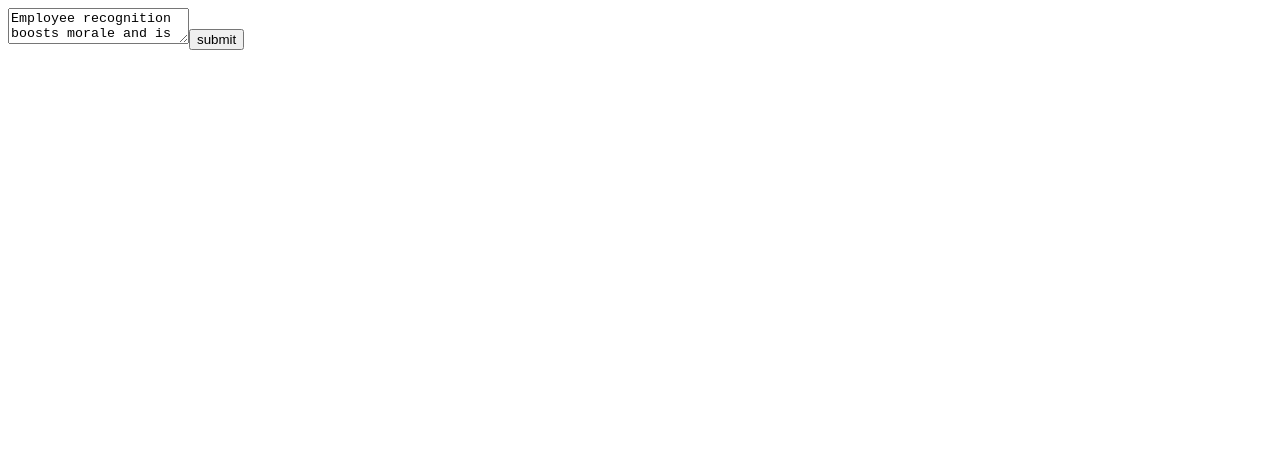
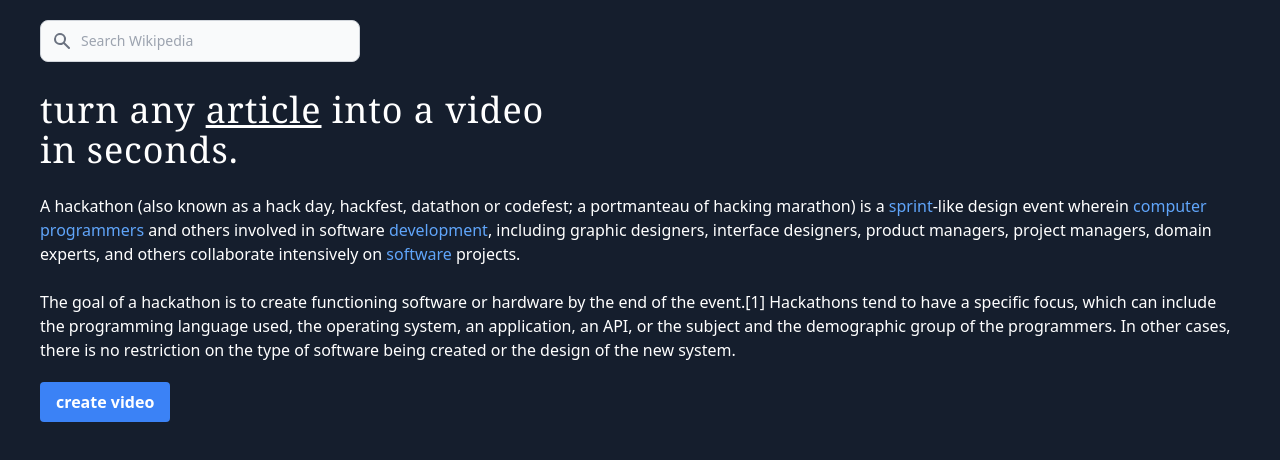
Before and after one commit to xujustinj/htn-2022, a React (Create React App) app in the folder client/: page / in a window 1280 px wide. Shown: the top 460 px of the page. Built offline with nearby package versions, Linux system fonts and the light colour scheme; no server answers.

Commit message:
initialized tailwind css for front end

```diff
--- /dev/null
+++ b/client/postcss.config.js
@@ -0,0 +1,6 @@
+module.exports = {
+  plugins: {
+    tailwindcss: {},
+    autoprefixer: {},
+  },
+}
--- a/client/src/App.jsx
+++ b/client/src/App.jsx
@@ -1,4 +1,6 @@
 import React, { useState } from "react";
+import { Navbar } from "./components/common/Navbar/Navbar";
+import { Body } from "./components/common/Body/Body";
 
 
 const API_URL = process.env.REACT_APP_API_URL;
@@ -14,8 +16,6 @@ async function getSummary(text){
       return await response.json().summary;
 }
 
-
-
 function App() {
      // Text source: https://ugo-ii.com/products/content
   const [text, setText] = useState(
@@ -25,23 +25,17 @@ function App() {
 
   const submit = async () => {
     setSummary(await getSummary(text));
+
+
   };
 
 
 
 
   return (
-    <div>
-      <form
-        onSubmit={(e) => {
-          e.preventDefault();
-          submit();
-        }}
-      >
-        <textarea value={text} onChange={(e) => setText(e.target.value)} />
-        <input type="submit" value="submit" />
-      </form>
-      <p>{summary}</p>
+    <div className="w-full h-full bg-myBlue ">
+      <Navbar />
+      <Body />
     </div>
   );
 }
--- /dev/null
+++ b/client/src/components/common/Body/Body.jsx
@@ -0,0 +1,20 @@
+import * as React from 'react';
+import { FontAwesomeIcon } from '@fortawesome/react-fontawesome';
+import { faSearch } from '@fortawesome/free-solid-svg-icons';
+
+export function Body() {
+    return (
+        <>
+            <h1 className='text-white ml-10 mr-10 text-4xl font-serif mt-3  tracking-wide	'>
+                turn any <u>article</u> into a video <br></br> in seconds.
+            </h1>
+            <br/>
+            <p className='text-white ml-10 mr-10'>A hackathon (also known as a hack day, hackfest, datathon or codefest; a portmanteau of hacking marathon) is a <a>sprint</a>-like design event wherein <a>computer programmers</a> and others involved in software <a>development</a>, including graphic designers,  interface designers, product managers, project managers, domain experts, and others collaborate intensively on <a>software</a> projects. <br/><br/>
+
+The goal of a hackathon is to create functioning software or hardware by the end of the event.[1] Hackathons tend to have a specific focus, which can include the programming language used, the operating system, an application, an API, or the subject and the demographic group of the programmers. In other cases, there is no restriction on the type of software being created or the design of the new system.</p>
+<button class="bg-blue-500 hover:bg-blue-700 text-white font-bold py-2 px-4 rounded ml-10 mt-5">
+  create video
+</button>
+        </>
+            )
+}
--- /dev/null
+++ b/client/src/components/common/Navbar/Navbar.jsx
@@ -0,0 +1,25 @@
+import * as React from 'react';
+import { FontAwesomeIcon } from '@fortawesome/react-fontawesome';
+import { faSearch } from '@fortawesome/free-solid-svg-icons';
+
+export  function Navbar() {
+  return (
+    // <div className='p-3'>
+    //     <FontAwesomeIcon icon={faSearch} className='text-white text-xl' />
+    //     <input className='border rounded bg-myBlue text-white' />
+    // </div>
+    <div className="p-4 ml-6">
+			<label for="table-search" className="sr-only">Search</label>
+			<div className="relative mt-1">
+				<div className="absolute inset-y-0 left-0 flex items-center pl-3 pointer-events-none">
+					<svg className="w-5 h-5 text-gray-500 dark:text-gray-400" fill="currentColor" viewBox="0 0 20 20"
+						xmlns="http://www.w3.org/2000/svg">
+						<path fill-rule="evenodd"
+							d="M8 4a4 4 0 100 8 4 4 0 000-8zM2 8a6 6 0 1110.89 3.476l4.817 4.817a1 1 0 01-1.414 1.414l-4.816-4.816A6 6 0 012 8z"
+							clip-rule="evenodd"></path>
+					</svg>
+				</div>
+				<input type="text" id="table-search" className="bg-gray-50 border border-gray-300 text-gray-900 text-sm rounded-lg focus:ring-blue-500 focus:border-blue-500 block w-80 pl-10 p-2.5  dark:bg-gray-700 dark:border-gray-600 dark:placeholder-gray-400 dark:text-white dark:focus:ring-blue-500 dark:focus:border-blue-500" placeholder="Search Wikipedia" />
+        </div> </div>
+  )
+}
--- /dev/null
+++ b/client/src/index.css
@@ -0,0 +1,7 @@
+@tailwind base;
+@tailwind components;
+@tailwind utilities;
+
+a {
+    @apply text-blue-400 hover:text-blue-200 cursor-pointer
+}
--- a/client/src/index.tsx
+++ b/client/src/index.tsx
@@ -2,6 +2,8 @@ import React from "react";
 import ReactDOM from "react-dom/client";
 import App from "./App.jsx";
 import reportWebVitals from "./reportWebVitals";
+import './index.css'
+
 
 const root = ReactDOM.createRoot(
   document.getElementById("root") as HTMLElement
--- /dev/null
+++ b/client/src/styles.css
@@ -0,0 +1,6 @@
+body {
+  background-color: #000;
+}
+#s {
+  border: 1px solid white;
+}
--- /dev/null
+++ b/client/tailwind.config.js
@@ -0,0 +1,14 @@
+/** @type {import('tailwindcss').Config} */
+module.exports = {
+  content: [
+    "./src/**/*.{js,jsx,ts,tsx}",
+  ],
+  theme: {
+    extend: {
+      colors: {
+        'myBlue': "#151E2D",
+      },
+    },
+  },
+  plugins: [],
+}
```
Also changed, not shown: client/package.json (+8 -1 lines), 1 other file (tests, documents, lock files or other folders).
